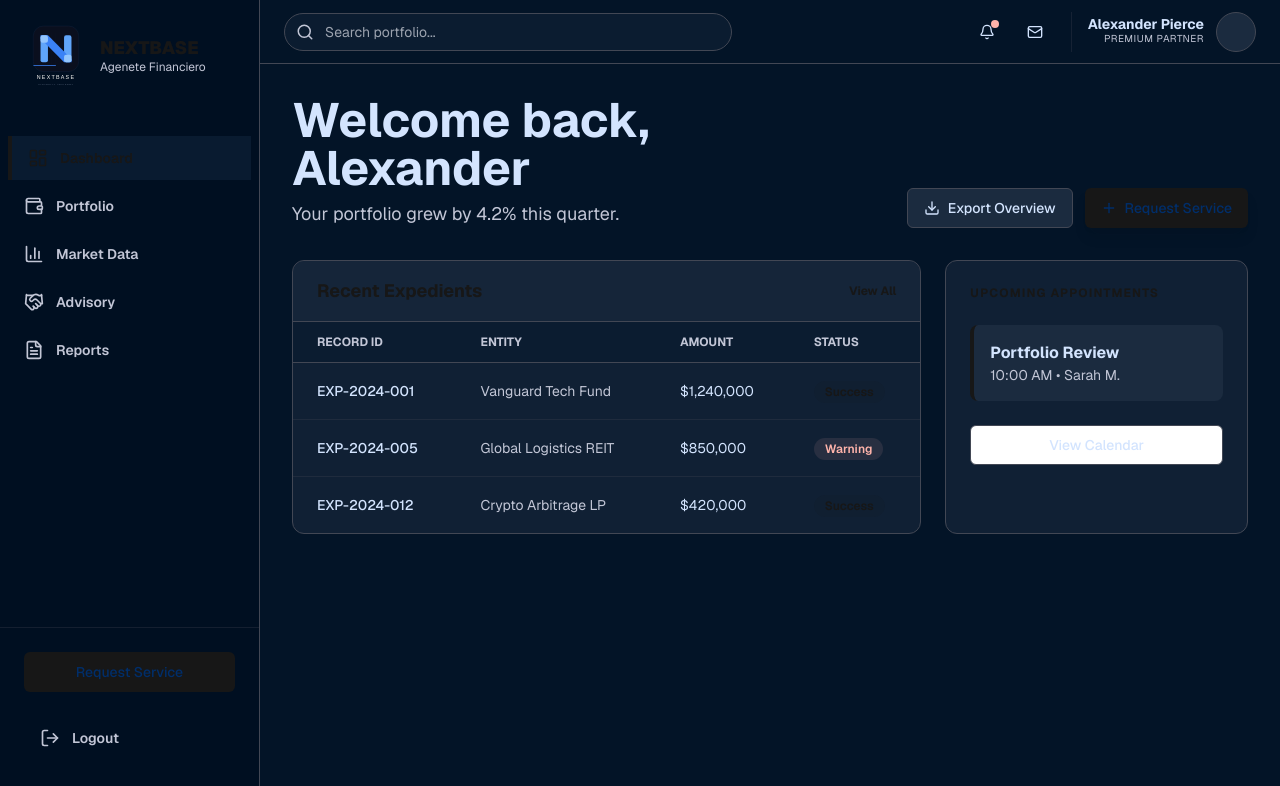
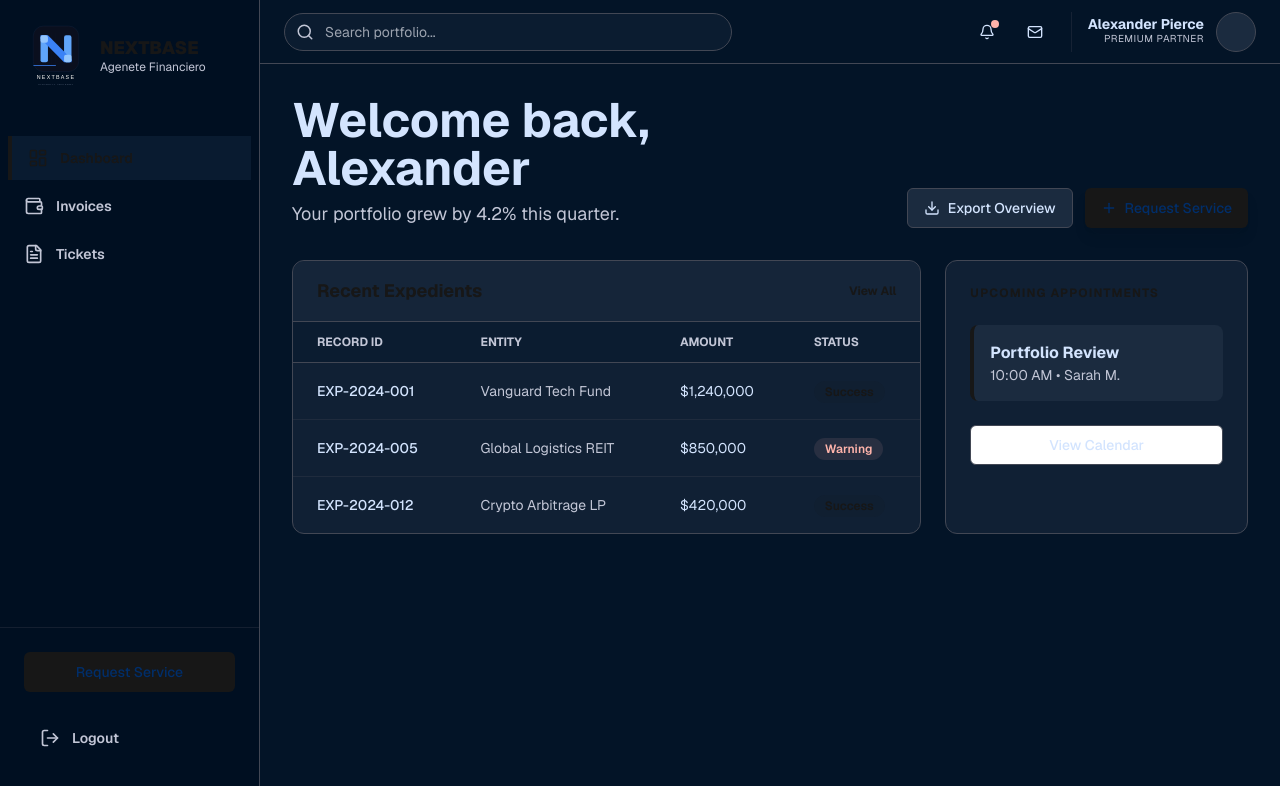
Before and after one commit to Mizume25/NextBase, a Next.js app: page /main in a window 1280 px wide. Shown: the top 786 px of the page. Built offline with nearby package versions, Linux system fonts and the light colour scheme.

Commit message:
Components implementados

```diff
--- a/components/core/Home/sidebar/NavItems.tsx
+++ b/components/core/Home/sidebar/NavItems.tsx
@@ -3,9 +3,60 @@
  * @returns Nav
  *
  */
+import { Item } from "@/types/interfaces"
+import { Menu, LayoutDashboard, Wallet, BarChart3, Handshake, FileText, LogOut, X } from "lucide-react";
+import { useRouter } from "next/navigation";
+import Link from "next/link";
+/**
+ * @returns Items Objects
+ */
+
+const emptyFunction = (): void => {
+
+}
+
+
+const items : Item[]= [
+    {
+      icon:LayoutDashboard,
+      label:"Dashboard",
+      active: true,
+      modify: emptyFunction
+
+    },
+    {
+      icon: Wallet,
+      label: "Invoices",
+      active:false,
+      modify: emptyFunction
+    },
+    {
+      icon: FileText,
+      label: "Tickets",
+      active:false,
+      modify: emptyFunction
+    }
+
+]
+
 
 export default function NavItems() {
   return (
-    <div>NavItems</div>
+    <nav className="flex-1 space-y-1 px-2">
+        {items.map((item) => (
+          <Link
+            key={item.label}
+            href="#"
+            className={`flex items-center gap-3 px-4 py-3 transition-all ${
+              item.active
+                ? "text-primary border-l-4 border-primary bg-secondary-container/20"
+                : "text-on-surface-variant hover:text-on-surface hover:bg-surface-container-high"
+            }`}
+          >
+            <item.icon size={20} />
+            <span className="text-sm font-semibold">{item.label}</span>
+          </Link>
+        ))}
+      </nav>
   )
 }
--- /dev/null
+++ b/components/core/Home/sidebar/SidebarFooter.tsx
@@ -0,0 +1,22 @@
+/**
+ * @return Footer de Sidebar
+ * Renderiza Otro bloque
+ */
+import { Button } from "@/components/ui/button"
+import Link from "next/link";
+import { LogOut } from "lucide-react";
+export default function SidebarFooter() {
+  return (
+    <div className="px-6 mt-auto pt-6 border-t border-outline-variant/30">
+        {/* Aqui  se solicita el servicio: Implementar Funcion */}
+        <Button className="w-full mb-6 bg-primary text-on-primary hover:bg-secondary hidden lg:flex">
+          Request Service
+        </Button>
+
+        <Link href="#" className="flex items-center gap-3 px-4 py-3 text-on-surface-variant hover:text-on-surface mb-4">
+          <LogOut size={20} />
+          <span className="text-sm font-semibold">Logout</span>
+        </Link>
+      </div>
+  )
+}
--- a/components/core/Sidebar.tsx
+++ b/components/core/Sidebar.tsx
@@ -3,11 +3,14 @@
  * @fileoverview Componente para poder tener un SideBar Dinamico
  *
  */
-import { Sheet, SheetContent, SheetTrigger } from "@/components/ui/sheet";
+import { Sheet, SheetContent, SheetTrigger,SheetTitle,SheetDescription } from "@/components/ui/sheet";
+import { VisuallyHidden } from "@radix-ui/react-visually-hidden";
 import { Button } from "@/components/ui/button";
 import { Menu, LayoutDashboard, Wallet, BarChart3, Handshake, FileText, LogOut, X } from "lucide-react";
 import Link from "next/link";
 import LogoApp from "./LogoApp";
+import NavItems from "./Home/sidebar/NavItems";
+import SidebarFooter from "./Home/sidebar/SidebarFooter";
 const navItems = [
   { icon: LayoutDashboard, label: "Dashboard", active: true },
   { icon: Wallet, label: "Portfolio" },
@@ -17,40 +20,22 @@ const navItems = [
 ];
 /** @return SideBar */
 export function Sidebar() {
+
   const NavLinks = () => (
     <>
       <div className="px-6 mb-12 flex items-center gap-3">
-       <LogoApp className="w-16 h-16"/>
+        <LogoApp className="w-16 h-16" />
         <div>
           <h1 className="text-lg font-black text-primary leading-tight">NEXTBASE</h1>
           <p className="text-xs text-on-surface-variant">Agenete Financiero</p>
         </div>
       </div>
-      <nav className="flex-1 space-y-1 px-2">
-        {navItems.map((item) => (
-          <Link
-            key={item.label}
-            href="#"
-            className={`flex items-center gap-3 px-4 py-3 transition-all ${
-              item.active
-                ? "text-primary border-l-4 border-primary bg-secondary-container/20"
-                : "text-on-surface-variant hover:text-on-surface hover:bg-surface-container-high"
-            }`}
-          >
-            <item.icon size={20} />
-            <span className="text-sm font-semibold">{item.label}</span>
-          </Link>
-        ))}
-      </nav>
-      <div className="px-6 mt-auto pt-6 border-t border-outline-variant/30">
-        <Button className="w-full mb-6 bg-primary text-on-primary hover:bg-secondary hidden lg:flex">
-          Request Service
-        </Button>
-        <Link href="#" className="flex items-center gap-3 px-4 py-3 text-on-surface-variant hover:text-on-surface mb-4">
-          <LogOut size={20} />
-          <span className="text-sm font-semibold">Logout</span>
-        </Link>
-      </div>
+      {/* Componente que renderiza las opciones de contenido Sidebar*/}
+      <NavItems />
+
+      {/* Componente que renderiza parte baja del sidebar */}
+      <SidebarFooter />
+
     </>
   );
 
@@ -70,6 +55,10 @@ export function Sidebar() {
             </Button>
           </SheetTrigger>
           <SheetContent side="left" className="w-[280px] p-0 bg-surface-container-lowest border-outline-variant">
+            <VisuallyHidden>
+              <SheetTitle>Navigation Menu</SheetTitle>
+              <SheetDescription>Sidebar navigation links</SheetDescription>
+            </VisuallyHidden>
             <div className="flex flex-col h-full py-6">
               <NavLinks />
             </div>
```
Also changed, not shown: types/interfaces.ts (+4 -4 lines).
